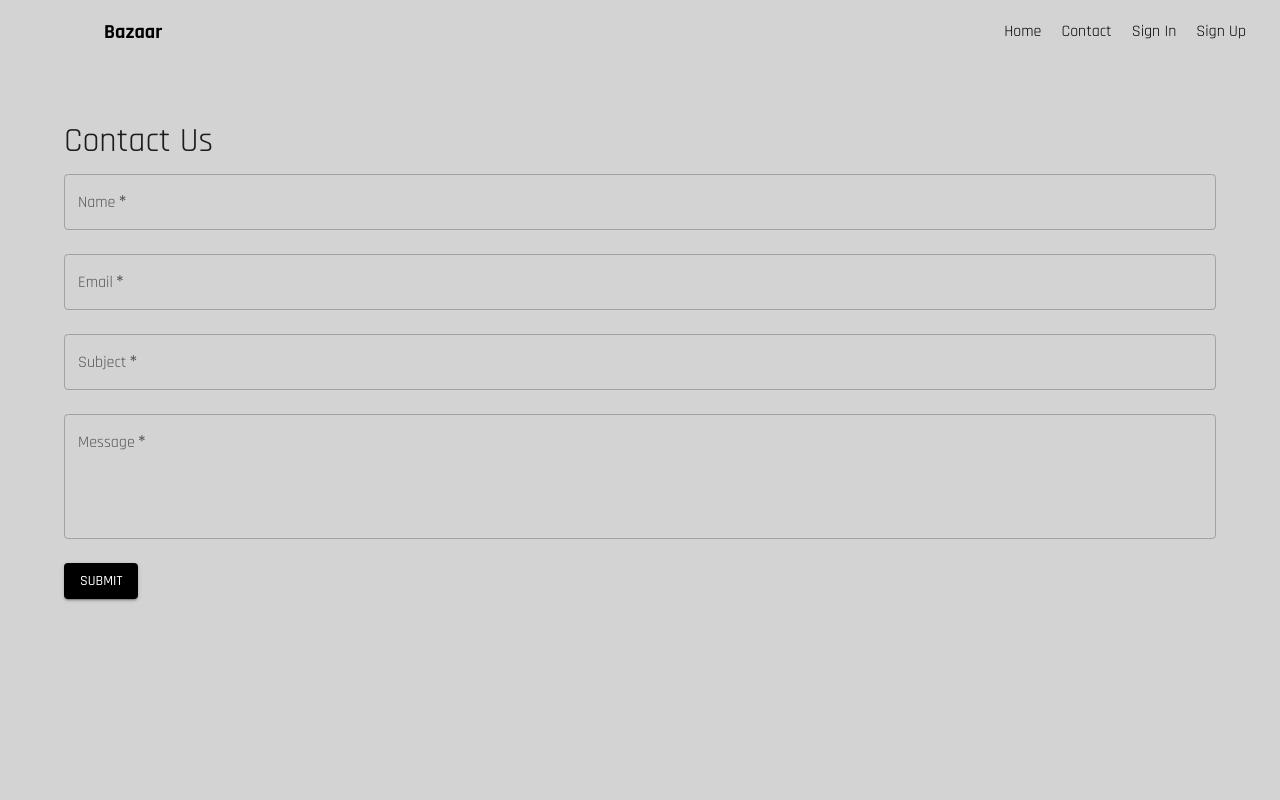
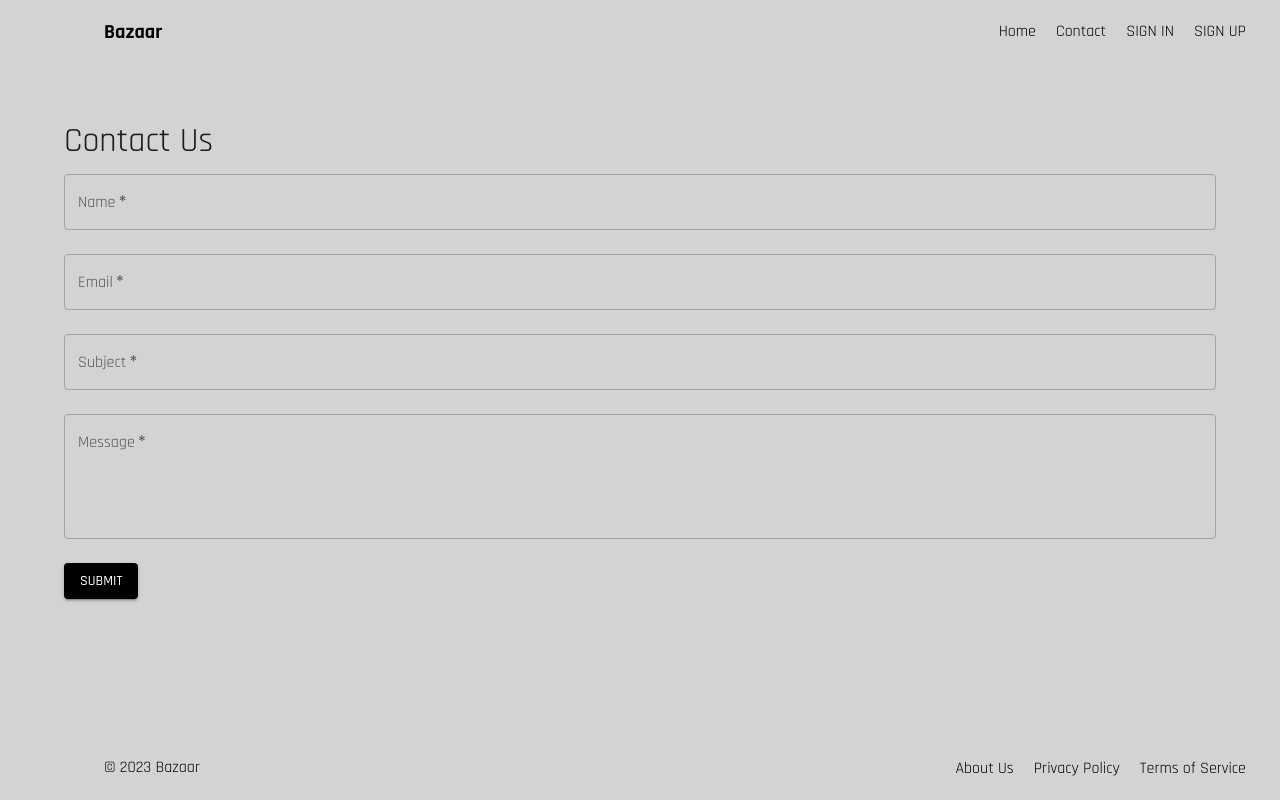
Before and after one commit to Yagnik007/frontend-react, a React (Create React App) app: page /contact in a window 1280 px wide. Built offline with nearby package versions, Linux system fonts and the light colour scheme.

Commit message:
LATE EVE

```diff
--- a/src/App.js
+++ b/src/App.js
@@ -11,6 +11,7 @@ import "./App.css";
 import Checkout from "./pages/CheckoutPage";
 import Contact from "./components/Contact";
 import { Box } from "@mui/material";
+import Footer from "./components/Footer";
 
 function App() {
   return (
@@ -29,6 +30,7 @@ function App() {
             </Routes>
           </div>
         </Box>
+        <Footer />
       </Router>
     </Provider>
   );
--- /dev/null
+++ b/src/components/Footer.js
@@ -0,0 +1,73 @@
+import React from "react";
+import { Link } from "react-router-dom";
+import { AppBar, Toolbar, Typography } from "@mui/material";
+
+const Footer = () => {
+  return (
+    <AppBar
+      position="fixed"
+      sx={{
+        top: "auto",
+        bottom: 0,
+        backgroundColor: "#D3D3D3",
+        color: "black",
+        boxShadow: "none",
+        mt: 5,
+      }}
+    >
+      <Toolbar
+        sx={{
+          display: "flex",
+          justifyContent: "space-between",
+        }}
+      >
+        <Typography
+          variant="body1"
+          sx={{
+            ml: 10,
+            fontFamily: "Rajdhani, sans-serif",
+          }}
+        >
+          &copy; 2023 Bazaar
+        </Typography>
+        <div>
+          <Link
+            to="/about"
+            style={{
+              textDecoration: "none",
+              color: "black",
+              margin: "0 10px",
+              fontFamily: "Rajdhani, sans-serif",
+            }}
+          >
+            About Us
+          </Link>
+          <Link
+            to="/privacy"
+            style={{
+              textDecoration: "none",
+              color: "black",
+              margin: "0 10px",
+              fontFamily: "Rajdhani, sans-serif",
+            }}
+          >
+            Privacy Policy
+          </Link>
+          <Link
+            to="/terms"
+            style={{
+              textDecoration: "none",
+              color: "black",
+              margin: "0 10px",
+              fontFamily: "Rajdhani, sans-serif",
+            }}
+          >
+            Terms of Service
+          </Link>
+        </div>
+      </Toolbar>
+    </AppBar>
+  );
+};
+
+export default Footer;
--- a/src/components/Navbar.js
+++ b/src/components/Navbar.js
@@ -111,7 +111,7 @@ const Navbar = () => {
                 fontFamily: "Rajdhani, sans-serif",
               }}
             >
-              Sign In
+              SIGN IN
             </Link>
             <Link
               to="/register"
@@ -122,7 +122,7 @@ const Navbar = () => {
                 fontFamily: "Rajdhani, sans-serif",
               }}
             >
-              Sign Up
+              SIGN UP
             </Link>
           </>
         )}
--- a/src/pages/LoginPage.js
+++ b/src/pages/LoginPage.js
@@ -43,7 +43,7 @@ const LoginPage = () => {
     >
       <Box
         sx={{
-          backgroundColor: "#bdbdbd",
+          // backgroundColor: "#bdbdbd",
           padding: "20px",
           borderRadius: "10px",
           width: "300px",
--- a/src/pages/RegisterPage.js
+++ b/src/pages/RegisterPage.js
@@ -3,6 +3,7 @@ import { useDispatch, useSelector } from "react-redux";
 import { register } from "../store/userSlice";
 import { useNavigate } from "react-router-dom";
 import { Box, Button, Container, TextField, Typography } from "@mui/material";
+import { toast } from "react-toastify";
 
 const RegisterPage = () => {
   const [name, setName] = useState("");
@@ -11,7 +12,13 @@ const RegisterPage = () => {
   const dispatch = useDispatch();
   const { user, loading, error } = useSelector((state) => state.user);
   const navigate = useNavigate();
-
+  useEffect(() => {
+    const user = JSON.parse(localStorage.getItem("user"));
+    if (user) {
+      navigate("/");
+      toast.warning("Please login to access the cart");
+    }
+  }, [dispatch, navigate]);
   const handleSubmit = (e) => {
     e.preventDefault();
     dispatch(register({ name, email, password }));
@@ -36,7 +43,6 @@ const RegisterPage = () => {
     >
       <Box
         sx={{
-          backgroundColor: "#bdbdbd",
           padding: "20px",
           borderRadius: "10px",
           width: "300px",
```
